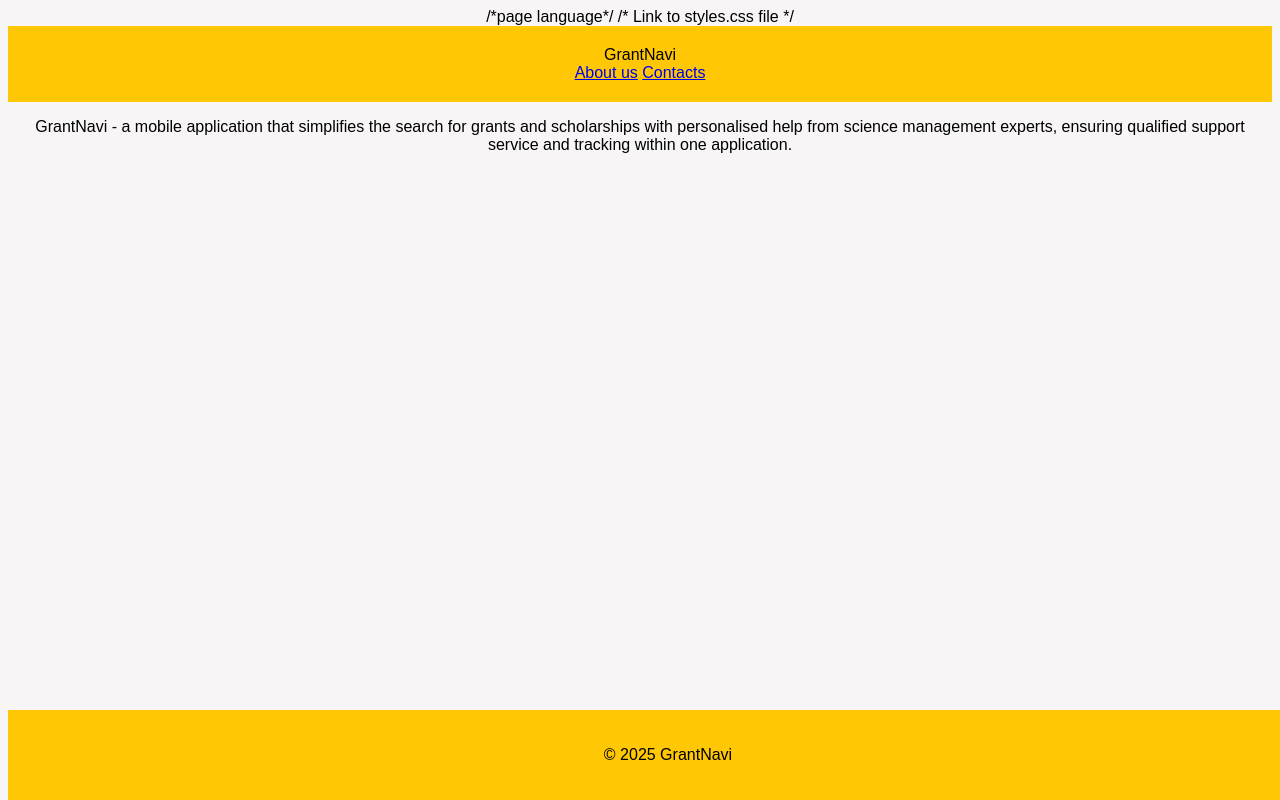
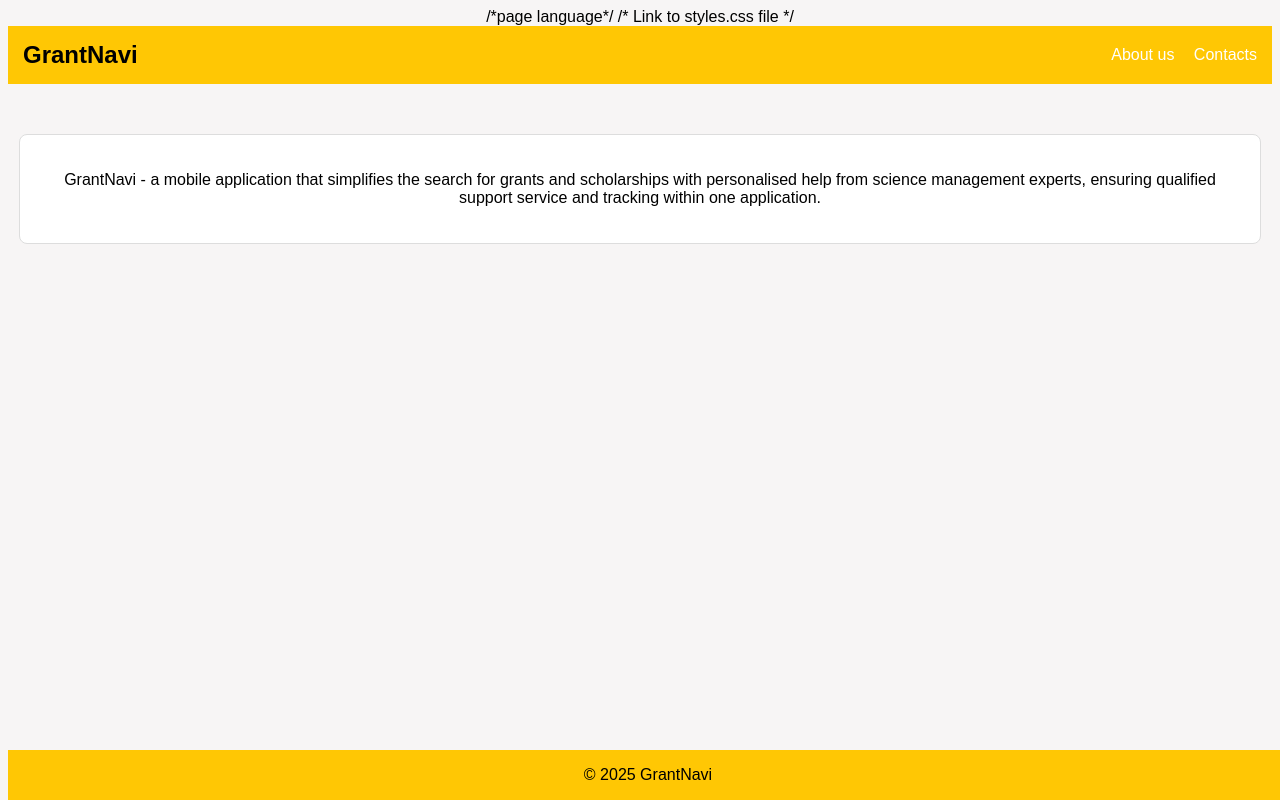
Before and after one commit to EkaterinaGrineva/grant-navi, a plain HTML site: page index.html in a window 1280 px wide. Drawn offline with Linux system fonts and the light colour scheme.

Commit message:
Update styles.css
added extra styles for content and comments

```diff
--- a/styles.css
+++ b/styles.css
@@ -3,11 +3,26 @@ body {
   font-family: Arial, sans-serif;
   text-align: center;
 }
+.header {
+    display: flex;
+    justify-content: space-between;
+    align-items: center;
+    padding: 15px;
+}
 
+.header-left {
+    font-size: 24px;
+    font-weight: bold;
+}
+
+.header-right a {   /*a means apply only to links */
+    color: white;
+    text-decoration: none; /* no underscore*/
+    margin-left: 15px;
+}
 .header, .footer {
     background-color: #FFC704;
     color: black;
-    padding: 20px;
 }
 
 .footer {
@@ -15,3 +30,13 @@ body {
     width: 100%;
     bottom: 0;
 }
+
+
+.content {
+    max-width: 1200px;
+    margin: 50px auto;
+    padding: 20px;
+    border: 1px solid #ddd;
+    border-radius: 8px;
+    background: white;
+}
```
